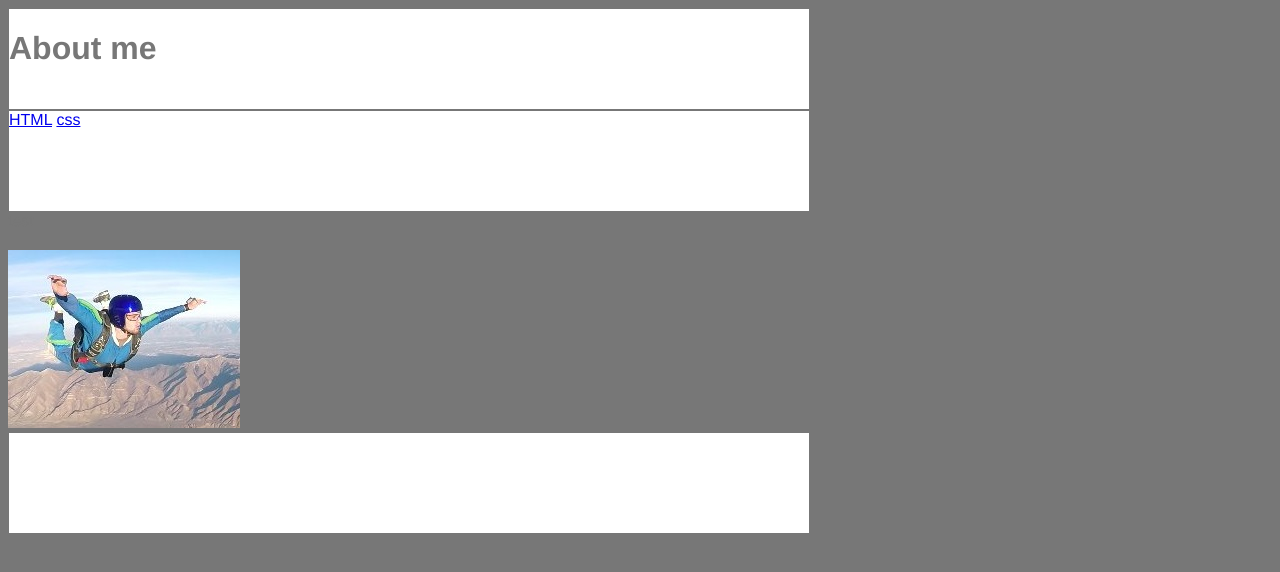
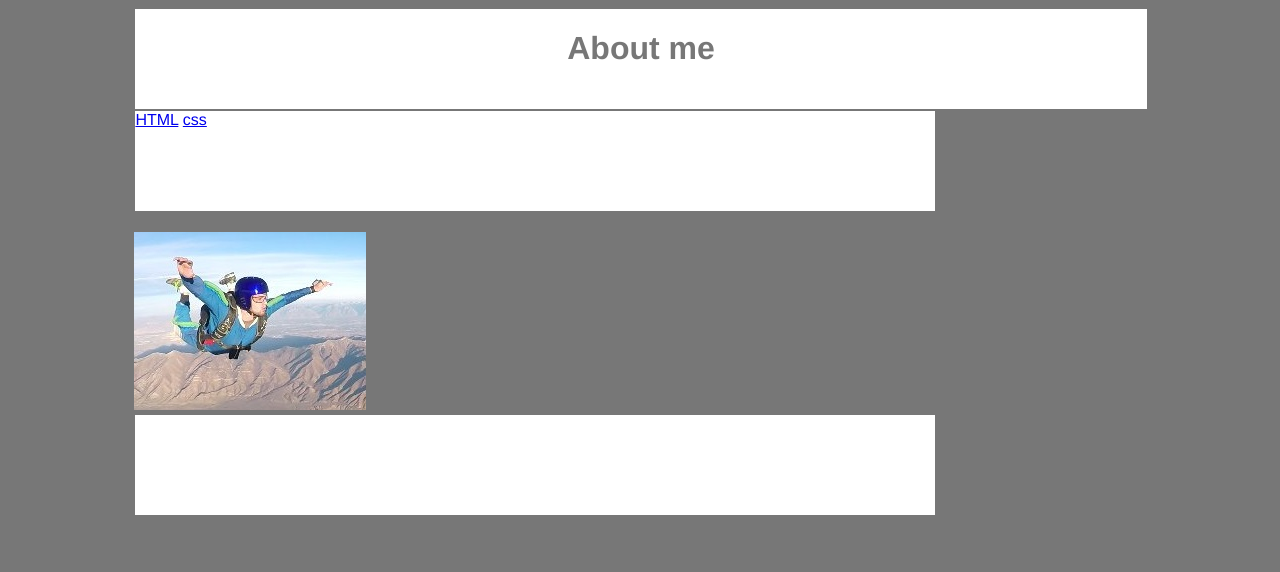
Before and after one commit to PrestonWeber/hw-wireframe, a plain HTML site: page index.html in a window 1280 px wide. Drawn offline with Linux system fonts and the light colour scheme.

Commit message:
added more alignment to css

```diff
--- a/index.html
+++ b/index.html
@@ -5,6 +5,7 @@
         <link rel="stylesheet" type="text/css" href="style.css">
     <head>
     <body>
+        <div class=content>
         <header>
             <h1>About me</h1>
         </header>
@@ -14,7 +15,7 @@
             <a href="style.css">css</a>
         </nav>
 
-        <section>test
+        <section>
             <article>
                 <h1></h1>
                 <h2></h2>
@@ -34,4 +35,5 @@
         </footer>
 
     </body>
+    </div>
 </html>
--- a/style.css
+++ b/style.css
@@ -3,9 +3,15 @@ body  {
     color: #777;
     background: #777;
     width: '960px';
-    font-size: '18px'
+    font-size: '18px';
 }
+.content {
+    margin: 0 auto;
+    display: block;
+    align: center;
+    width: 80%;
 
+}
 article  {
     color: 'ebebeb'
 }
@@ -14,9 +20,10 @@ h1, p  {
 }
 header  {
     background-color: white;
-    width: 800px;
+    width: 100%;
     height: 100px;
     border: 1px solid #777;
+    text-align: center;
 }
 nav  {
     background-color: white;
@@ -30,3 +37,8 @@ footer  {
     height: 100px;
     border: 1px solid #777;
 }
+section  {
+    background-color: white;
+    width: 400px;
+    height:
+}
```
